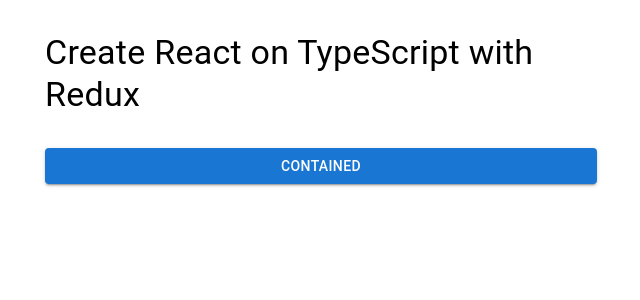
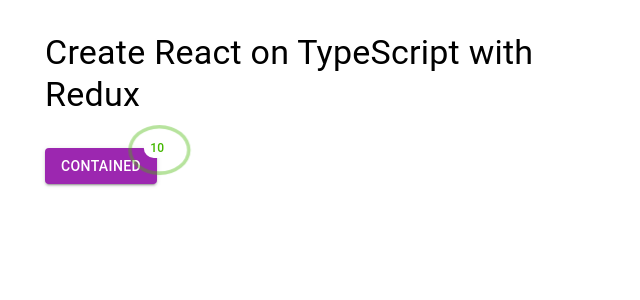
Before and after one commit to Yusufkhann18/burak-react-vite, a React (Vite) app: page / in a window 1280 px wide. Shown: the top 300 px of the page, without its empty margins (319-959 px from the left). Built offline with nearby package versions, Linux system fonts and the light colour scheme.

Commit message:
fix: MUI customized integration

```diff
--- a/src/app/App.tsx
+++ b/src/app/App.tsx
@@ -1,17 +1,24 @@
 import { Box, Button, Container, Stack, Typography } from "@mui/material";
 import "../css/app.css";
+import { RippleBadge } from "./material/MaterialTheme/styled";
 
 function App() {
   return (
     <Container maxWidth="sm">
-      <Stack flexDirection="column">
+      <Stack direction="column">
         <Box sx={{ my: 4 }}>
           <Typography variant="h4" component="h4">
             {" "}
             Create React on TypeScript with Redux
           </Typography>
         </Box>
-        <Button variant="contained">Contained</Button>
+        <Box>
+          <RippleBadge badgeContent="10" color="primary">
+            <Button variant="contained" color="secondary">
+              Contained
+            </Button>
+          </RippleBadge>
+        </Box>
       </Stack>
     </Container>
   );
--- /dev/null
+++ b/src/app/material/MaterialTheme/styled.ts
@@ -0,0 +1,30 @@
+import { styled } from "@mui/material/styles";
+import Badge from "@mui/material/Badge";
+
+export const RippleBadge = styled(Badge)({
+  "& .MuiBadge-badge": {
+    color: "#44b700",
+    background: "white",
+    "&::after": {
+      position: "absolute",
+      top: "-2px",
+      left: "-2px",
+      width: "120%",
+      height: "120%",
+      borderRadius: "50%",
+      animation: "ripple 1.2s infinite ease-in-out",
+      border: "2px solid currentColor",
+      content: '""',
+    },
+  },
+  "@keyframes ripple": {
+    "0%": {
+      transform: "scale(.8)",
+      opacity: 1,
+    },
+    "100%": {
+      transform: "scale(2.4)",
+      opacity: 0,
+    },
+  },
+});
--- /dev/null
+++ b/src/app/material/index.ts
@@ -0,0 +1 @@
+export { default } from "./MaterialTheme";
```
Also changed, not shown: src/app/material/MaterialTheme/index.ts (added, +65 -0 lines), src/app/material/MaterialTheme/shadow.ts (added, +27 -0 lines), src/app/material/MaterialTheme/typography.ts (added, +35 -0 lines), src/theme.ts (deleted).
